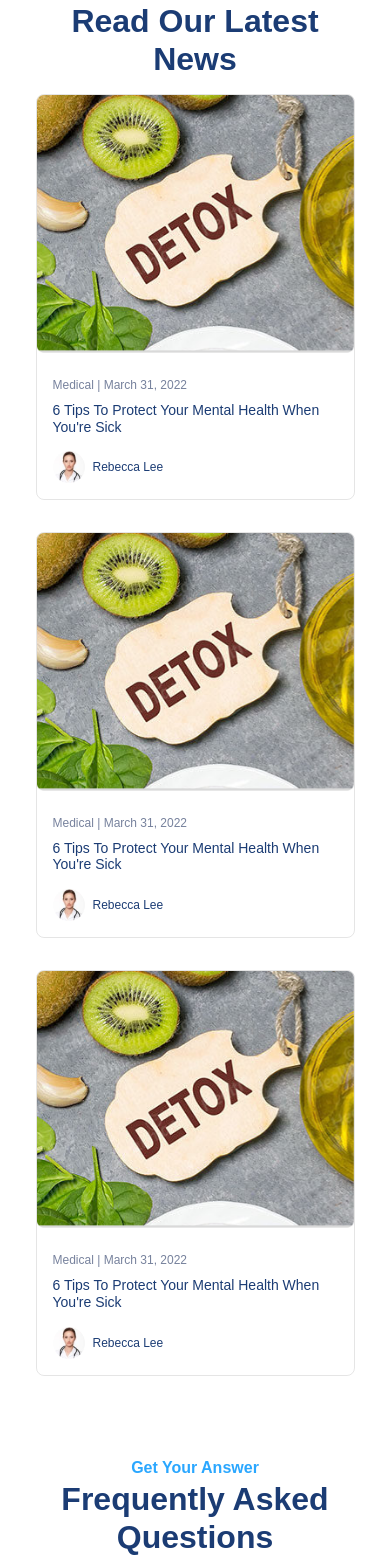
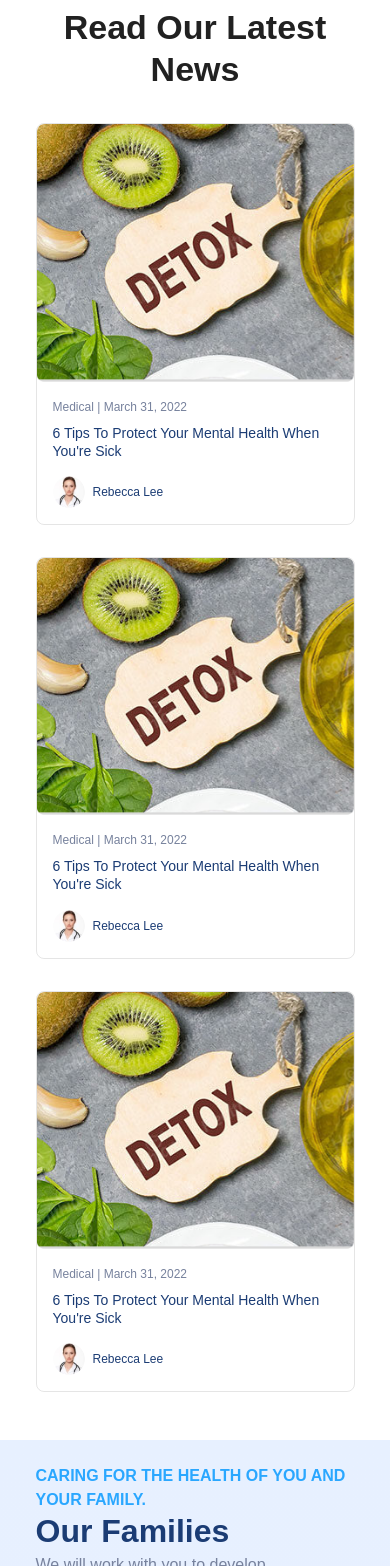
Before and after one commit to caajaykumar/Medify, a React (Create React App) app: page / in a window 390 px wide. Shown: the part 3142-4708 px from the top of the page. Built offline with nearby package versions, Linux system fonts and the light colour scheme.

Commit message:
Families section

```diff
--- a/src/Pages/Home/Home.jsx
+++ b/src/Pages/Home/Home.jsx
@@ -9,6 +9,7 @@
 import DownloadApp from "../../Sections/DownloadApp/DownloadApp";
 import FAQs from "../../Sections/FAQs/FAQs";
 import Blogs from "../../Sections/Blogs/Blogs";
+import OurFamilies from "../../Sections/OurFamilies/OurFamilies";
 
 
 
@@ -57,6 +58,7 @@
 
       <Specialization/>
    <Blogs/>
+   <OurFamilies/>
 
       <FAQs/>
         <DownloadApp/>
--- a/src/Sections/Blogs/BlogCard.jsx
+++ b/src/Sections/Blogs/BlogCard.jsx
@@ -5,27 +5,32 @@
 
 const BlogCard = () => {
   return (
-     <Box border='1px solid rgba(0,0,0,0.1)' borderRadius={2}>
+        <Box border="1px solid rgba(0,0,0,0.1)" borderRadius={2} overflow="hidden">
       <Box
-                component='img'
+        component="img"
         src={featured}
-                width={1}
+        alt="Featured Blog"
+        width="100%"
+        height="auto"
+        sx={{ display: 'block' }}
       />
       <Box p={2}>
-                <Typography color='#77829D' fontWeight={500} mb={1} fontSize={{ xs: 12, md: 16 }}>
+        <Typography color="#77829D" fontWeight={500} mb={1} fontSize={{ xs: 12, md: 16 }}>
           Medical | March 31, 2022
         </Typography>
-                <Typography component='h3' color='#1B3C74' fontSize={{ xs: 14, md: 18 }} fontWeight={500} lineHeight={1.2} mb={2}>
+        <Typography component="h3" color="#1B3C74" fontSize={{ xs: 14, md: 18 }} fontWeight={500} lineHeight={1.3} mb={2}>
           6 Tips To Protect Your Mental Health When You're Sick
         </Typography>
-                <Stack direction='row' spacing={1} alignItems='center'>
+        <Stack direction="row" spacing={1} alignItems="center">
           <Box
-                        component='img'
+            component="img"
             src={person}
+            alt="Author"
+            width={32}
             height={32}
-                        width={32}
+            borderRadius="50%"
           />
-                    <Typography color='#1B3C74' fontSize={{ xs: 12, md: 16 }}>
+          <Typography color="#1B3C74" fontSize={{ xs: 12, md: 16 }}>
             Rebecca Lee
           </Typography>
         </Stack>
--- a/src/Sections/Blogs/Blogs.jsx
+++ b/src/Sections/Blogs/Blogs.jsx
@@ -5,25 +5,24 @@
   return (
    <Box py={6}>
       <Container>
-                <Typography color='primary.main' fontWeight={600} textAlign='center'>
+        <Typography color="primary.main" fontWeight={600} textAlign="center" gutterBottom>
           Blog & News
         </Typography>
-                <Typography textAlign='center' variant='h2' mb={2}>
+        <Typography textAlign="center" variant="h4" fontWeight={700} mb={4}>
           Read Our Latest News
         </Typography>
 
         <Grid container spacing={4}>
-                    <Grid item xs={12} md={4}>
+          <Grid item xs={12} sm={6} md={4}>
             <BlogCard />
           </Grid>
-                    <Grid item xs={12} md={4}>
+          <Grid item xs={12} sm={6} md={4}>
             <BlogCard />
           </Grid>
-                    <Grid item xs={12} md={4}>
+          <Grid item xs={12} sm={6} md={4}>
             <BlogCard />
           </Grid>
         </Grid>
-
       </Container>
     </Box>
   )
--- /dev/null
+++ b/src/Sections/OurFamilies/OurFamilies.jsx
@@ -0,0 +1,45 @@
+import { Box, Container, Grid, Typography } from "@mui/material";
+
+import banner from '../../assets/our-families-banner.png'
+
+const OurFamilies = () => {
+  return (
+   <>
+   <Box pt={3} sx={{ background: 'linear-gradient(#E7F0FF, #E8F1FF)' }}>
+            <Container>
+                <Grid container alignItems='center' spacing={{xs:2,md:10}}>
+
+                    <Grid item xs={12} md={6}>
+                        <Typography
+                            fontWeight={600}
+                            color="primary.main"
+                        >
+                            CARING FOR THE HEALTH OF YOU AND YOUR FAMILY.
+                        </Typography>
+                        <Typography variant="h2">
+                            Our Families
+                        </Typography>
+                        <Typography color='#77829D' lineHeight={1.8}>
+                            We will work with you to develop individualised care plans, including management of chronic diseases. If we cannot assist, we can provide referrals or advice about the type of practitioner you require. We treat all enquiries sensitively and in the strictest confidence.
+                        </Typography>
+                    </Grid>
+
+                    <Grid item xs={12} md={6}>
+                        <Box
+                            component='img'
+                            src={banner}
+                            width={1}
+                            height='auto'
+                        />
+                    </Grid>
+
+                </Grid>
+            </Container>
+        </Box>
+
+
+   </>
+  )
+}
+
+export default OurFamilies
```
Lines whose indentation alone changed are shown as unchanged.
